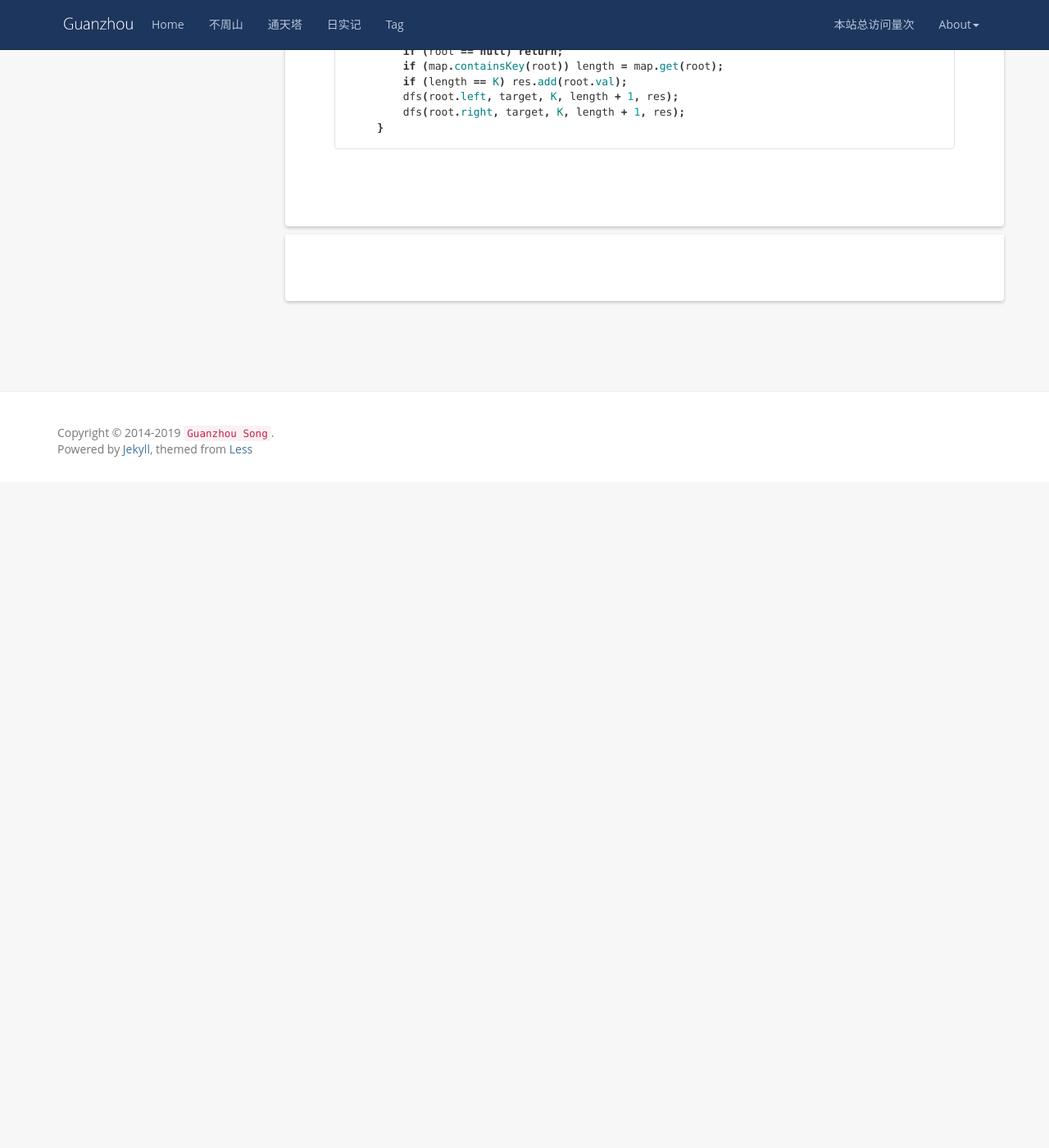
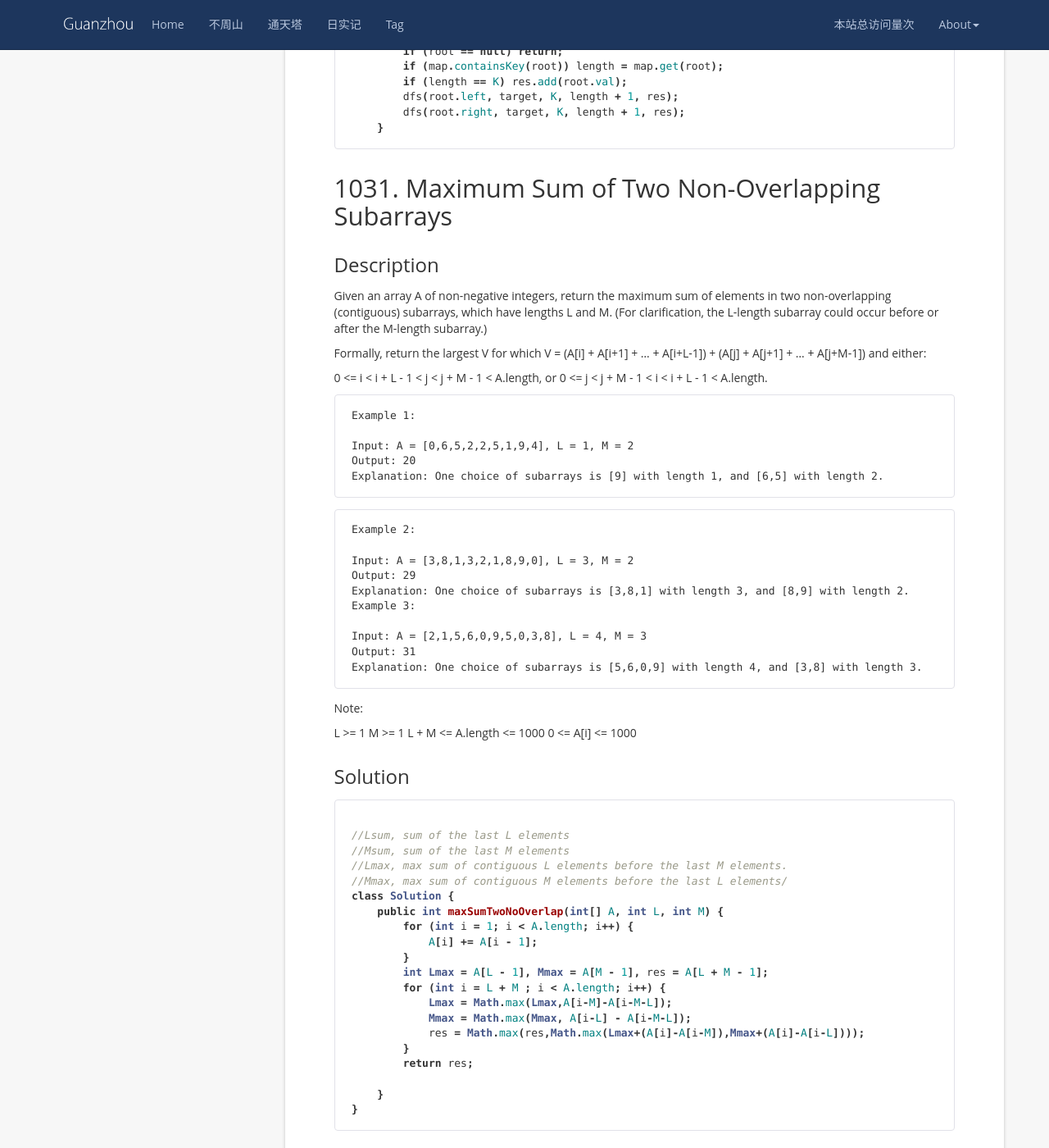
Before and after one commit to wangsimin04/GuanzhouSong.github.io, a Jekyll site: the page built from _posts/2019-10-01-LeetCode.md, in a window 1280 px wide and 1400 px high, scrolled down 18040 px. Shown: the whole window at 82% size. Built offline with Jekyll 4.4.1, drawn with Linux system fonts in a browser that asks for light colours; nearby versions of some CDN libraries; comment, search, counter and statistics services are not loaded; before the commit the page ends 18628 px from its top, so only the background shows below that.

Commit message:
Update 2019-10-01-LeetCode.md

````diff
--- a/_posts/2019-10-01-LeetCode.md
+++ b/_posts/2019-10-01-LeetCode.md
@@ -871,3 +871,64 @@ public List<Integer> distanceK(TreeNode root, TreeNode target, int K) {
         dfs(root.right, target, K, length + 1, res);
     }
 ```
+
+## 1031. Maximum Sum of Two Non-Overlapping Subarrays
+### Description
+Given an array A of non-negative integers, return the maximum sum of elements in two non-overlapping (contiguous) subarrays, which have lengths L and M.  (For clarification, the L-length subarray could occur before or after the M-length subarray.)
+
+Formally, return the largest V for which V = (A[i] + A[i+1] + ... + A[i+L-1]) + (A[j] + A[j+1] + ... + A[j+M-1]) and either:
+
+0 <= i < i + L - 1 < j < j + M - 1 < A.length, or
+0 <= j < j + M - 1 < i < i + L - 1 < A.length.
+
+```
+Example 1:
+
+Input: A = [0,6,5,2,2,5,1,9,4], L = 1, M = 2
+Output: 20
+Explanation: One choice of subarrays is [9] with length 1, and [6,5] with length 2.
+```
+
+```
+Example 2:
+
+Input: A = [3,8,1,3,2,1,8,9,0], L = 3, M = 2
+Output: 29
+Explanation: One choice of subarrays is [3,8,1] with length 3, and [8,9] with length 2.
+Example 3:
+
+Input: A = [2,1,5,6,0,9,5,0,3,8], L = 4, M = 3
+Output: 31
+Explanation: One choice of subarrays is [5,6,0,9] with length 4, and [3,8] with length 3.
+```
+
+Note:
+
+L >= 1
+M >= 1
+L + M <= A.length <= 1000
+0 <= A[i] <= 1000
+
+### Solution
+```java
+
+//Lsum, sum of the last L elements
+//Msum, sum of the last M elements
+//Lmax, max sum of contiguous L elements before the last M elements.
+//Mmax, max sum of contiguous M elements before the last L elements/
+class Solution {
+    public int maxSumTwoNoOverlap(int[] A, int L, int M) {
+        for (int i = 1; i < A.length; i++) {
+            A[i] += A[i - 1];
+        }
+        int Lmax = A[L - 1], Mmax = A[M - 1], res = A[L + M - 1];
+        for (int i = L + M ; i < A.length; i++) {
+            Lmax = Math.max(Lmax,A[i-M]-A[i-M-L]);
+            Mmax = Math.max(Mmax, A[i-L] - A[i-M-L]);
+            res = Math.max(res,Math.max(Lmax+(A[i]-A[i-M]),Mmax+(A[i]-A[i-L])));
+        }
+        return res;
+
+    }
+}
+```
````
